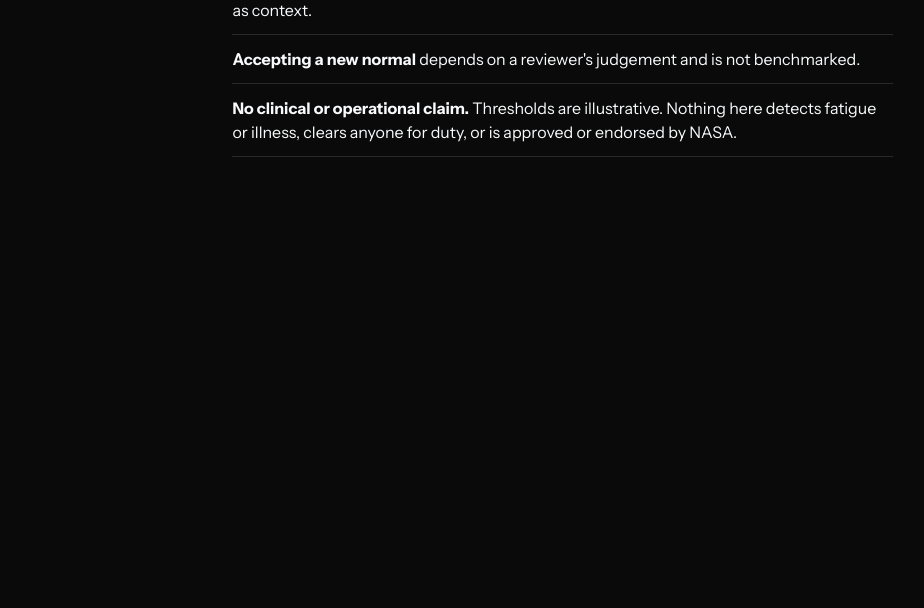
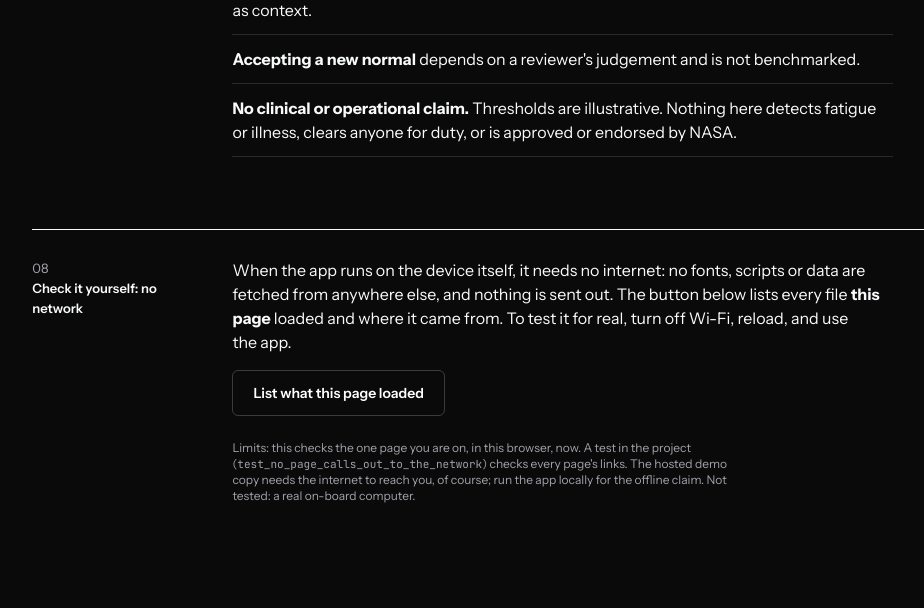
Before and after one commit to Davuddevelop/Crew-Readiness, a Flask app: page /about in a window 1280 px wide. Shown: the part 3076-3684 px from the top of the page, without its empty margins (19-943 px from the left). Before the commit the page ends 3233 px from the top, so only its background shows below. Run offline with Flask 3, Linux system fonts and the light colour scheme.

Commit message:
Privacy page: check-it-yourself panel listing what the page loaded and where from
Co-Authored-By: Claude Sonnet 5.5 <noreply@anthropic.com>
Claude-Session: https://claude.ai/code/session_01R4ChaFD5FHTAXhrvoi87HX

```diff
--- /dev/null
+++ b/app/static/js/netcheck.js
@@ -0,0 +1,30 @@
+/**
+ * "Check it yourself": lists what THIS page loaded (the browser's own record of every file it fetched) and whether each came
+ * from this device's origin. It makes no request of its own; it only reads performance entries.
+ */
+import { esc } from "./common.js";
+
+const KINDS = { script: "Scripts", css: "Styles", link: "Styles", img: "Images", font: "Fonts", fetch: "Data (this app's API)",
+  xmlhttprequest: "Data (this app's API)", navigation: "The page itself" };
+
+function run() {
+  const entries = [...performance.getEntriesByType("navigation"), ...performance.getEntriesByType("resource")];
+  const groups = new Map();
+  let outside = 0;
+  for (const e of entries) {
+    const kind = KINDS[e.initiatorType] || "Other";
+    const g = groups.get(kind) || { total: 0, local: 0, other: 0 };
+    const local = new URL(e.name, location.href).origin === location.origin;
+    g.total += 1; g[local ? "local" : "other"] += 1;
+    if (!local) outside += 1;
+    groups.set(kind, g);
+  }
+  document.getElementById("netcheck-rows").innerHTML = [...groups].map(([k, g]) =>
+    `<tr><td>${esc(k)}</td><td class="num">${g.total}</td><td class="num">${g.local}</td><td class="num">${g.other}</td></tr>`).join("");
+  document.getElementById("netcheck-out").hidden = false;
+  document.getElementById("netcheck-note").textContent = outside === 0
+    ? `${entries.length} files loaded, all from this device (${location.host}). Nothing came from elsewhere.`
+    : `${outside} of ${entries.length} files came from elsewhere. That should not happen: please report it.`;
+}
+
+document.getElementById("netcheck-run").addEventListener("click", run);
--- a/app/templates/about.html
+++ b/app/templates/about.html
@@ -131,4 +131,26 @@
     </div>
   </div>
 </section>
+
+<section class="section" id="offline-check">
+  <div class="grid">
+    <div class="label"><span class="idx">08</span>Check it yourself: no network</div>
+    <div class="body">
+      <p style="max-width:62ch">When the app runs on the device itself, it needs no internet: no fonts, scripts or data are fetched from anywhere else, and nothing is sent out.
+        The button below lists every file <strong>this page</strong> loaded and where it came from. To test it for real, turn off Wi-Fi, reload, and use the app.</p>
+      <button type="button" class="btn btn-ghost" id="netcheck-run" style="margin:16px 0 24px">List what this page loaded</button>
+      <div class="table-wrap" role="region" aria-label="Files this page loaded" tabindex="0" id="netcheck-out" hidden>
+        <table class="evidence">
+          <thead><tr><th>Kind of file</th><th>Files</th><th>From this device</th><th>From elsewhere</th></tr></thead>
+          <tbody id="netcheck-rows"></tbody>
+        </table>
+      </div>
+      <p class="muted small" id="netcheck-note" style="max-width:62ch"></p>
+      <p class="fineprint" style="max-width:62ch">Limits: this checks the one page you are on, in this browser, now. A test in the project (<code>test_no_page_calls_out_to_the_network</code>) checks every page's links. The hosted demo copy needs the internet to reach you, of course; run the app locally for the offline claim. Not tested: a real on-board computer.</p>
+    </div>
+  </div>
+</section>
 {% endblock %}
+{% block scripts %}
+<script type="module" src="{{ url_for('static', filename='js/netcheck.js') }}"></script>
+{% endblock %}
```
Also changed, not shown: tests/test_about.py (+6 -0 lines).
